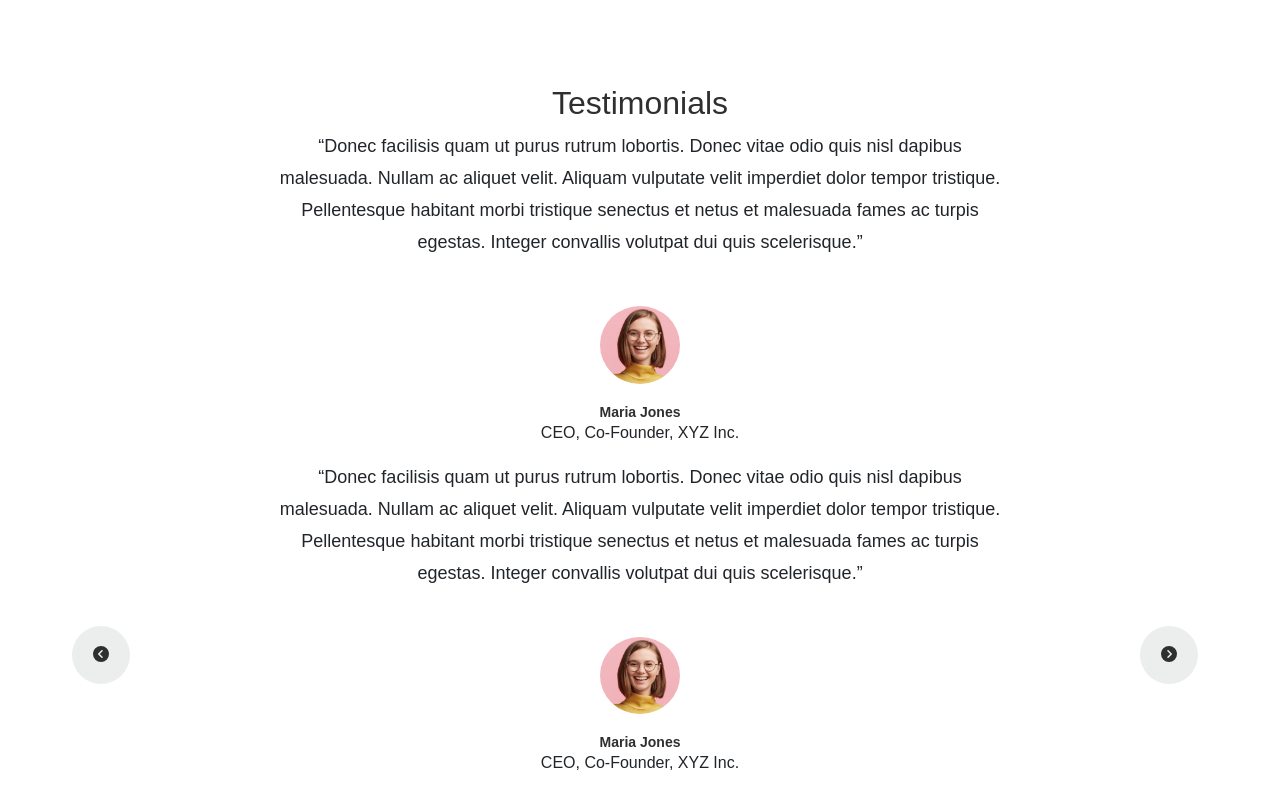
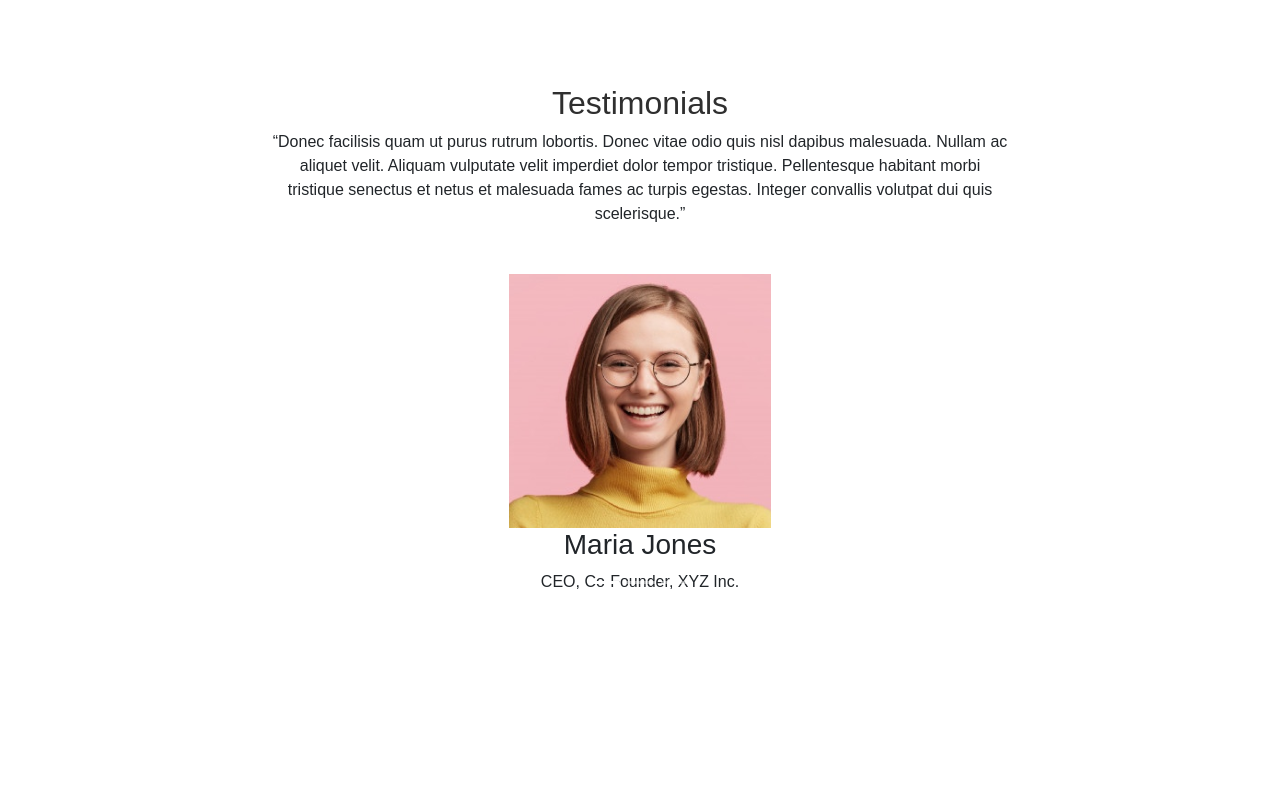
Before and after one commit to Rohitwebd/blog-f, a Next.js app: page /blog in a window 1280 px wide. Shown: the part 620-1418 px from the top of the page. Built offline with nearby package versions, Linux system fonts and the light colour scheme; no server answers.

Commit message:
testimolmalchfgfggfg

```diff
--- a/src/app/globals.css
+++ b/src/app/globals.css
@@ -1179,7 +1179,6 @@
 
 .zoom {
   padding: 50px;
-  border-radius: 20px;
   transition: transform .2s; /* Animation */
   width: 700px;
   height: 200px;
--- a/src/app/shared/testimonal.js
+++ b/src/app/shared/testimonal.js
@@ -1,7 +1,7 @@
 import { FontAwesomeIcon } from '@fortawesome/react-fontawesome';
 import { faChevronCircleLeft, faChevronCircleRight } from "@fortawesome/free-solid-svg-icons";
 
-export default function Testimonial () {
+export default function Testimonial() {
   return (
     <>
       <div className="testimonial-section">
@@ -10,19 +10,14 @@
             <div className="col-lg-7 mx-auto text-center">
               <h2 className="section-title">Testimonials</h2>
             </div>
+            <div id="carouselExampleIndicators" class="carousel slide" data-bs-ride="carousel">
+              <div class="carousel-indicators">
+                <button type="button" data-bs-target="#carouselExampleIndicators" data-bs-slide-to="0" class="active" aria-current="true" aria-label="Slide 1"></button>
+                <button type="button" data-bs-target="#carouselExampleIndicators" data-bs-slide-to="1" aria-label="Slide 2"></button>
+                <button type="button" data-bs-target="#carouselExampleIndicators" data-bs-slide-to="2" aria-label="Slide 3"></button>
               </div>
-
-          <div className="row justify-content-center">
-            <div className="col-lg-12">
-              <div className="testimonial-slider-wrap text-center">
-
-                <div id="testimonial-nav">
-                  <span className="prev" data-controls="prev"><FontAwesomeIcon icon={faChevronCircleLeft} /></span>
-                  <span className="next" data-controls="next"><FontAwesomeIcon icon={faChevronCircleRight} /></span>
-                </div>
-
-                <div className="testimonial-slider">
-
+              <div class="carousel-inner">
+                <div class="carousel-item active">
                   <div className="item">
                     <div className="row justify-content-center">
                       <div className="col-lg-8 mx-auto">
@@ -44,8 +39,8 @@
                       </div>
                     </div>
                   </div>
-                  {/* <!-- END item --> */}
-
+                </div>
+                <div class="carousel-item">
                   <div className="item">
                     <div className="row justify-content-center">
                       <div className="col-lg-8 mx-auto">
@@ -67,8 +62,8 @@
                       </div>
                     </div>
                   </div>
-                  {/* <!-- END item --> */}
-
+                </div>
+                <div class="carousel-item">
                   <div className="item">
                     <div className="row justify-content-center">
                       <div className="col-lg-8 mx-auto">
@@ -90,11 +85,16 @@
                       </div>
                     </div>
                   </div>
-                  {/* <!-- END item --> */}
-
                 </div>
-
               </div>
+              <button class="carousel-control-prev" type="button" data-bs-target="#carouselExampleIndicators" data-bs-slide="prev">
+                <span class="carousel-control-prev-icon" aria-hidden="true"></span>
+                <span class="visually-hidden">Previous</span>
+              </button>
+              <button class="carousel-control-next" type="button" data-bs-target="#carouselExampleIndicators" data-bs-slide="next">
+                <span class="carousel-control-next-icon" aria-hidden="true"></span>
+                <span class="visually-hidden">Next</span>
+              </button>
             </div>
           </div>
         </div>
```
Also changed, not shown: src/app/(components)/contact/page.js (+28 -10 lines). Lines whose indentation alone changed are shown as unchanged.
